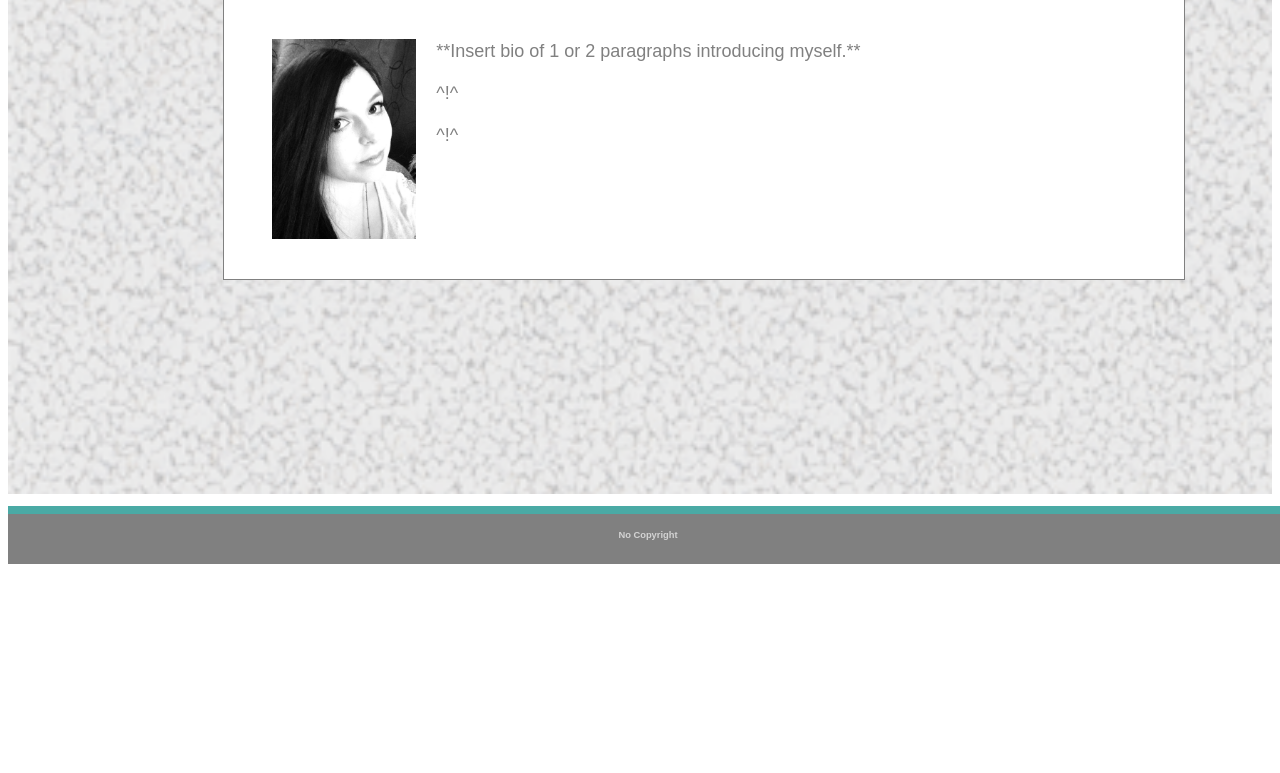
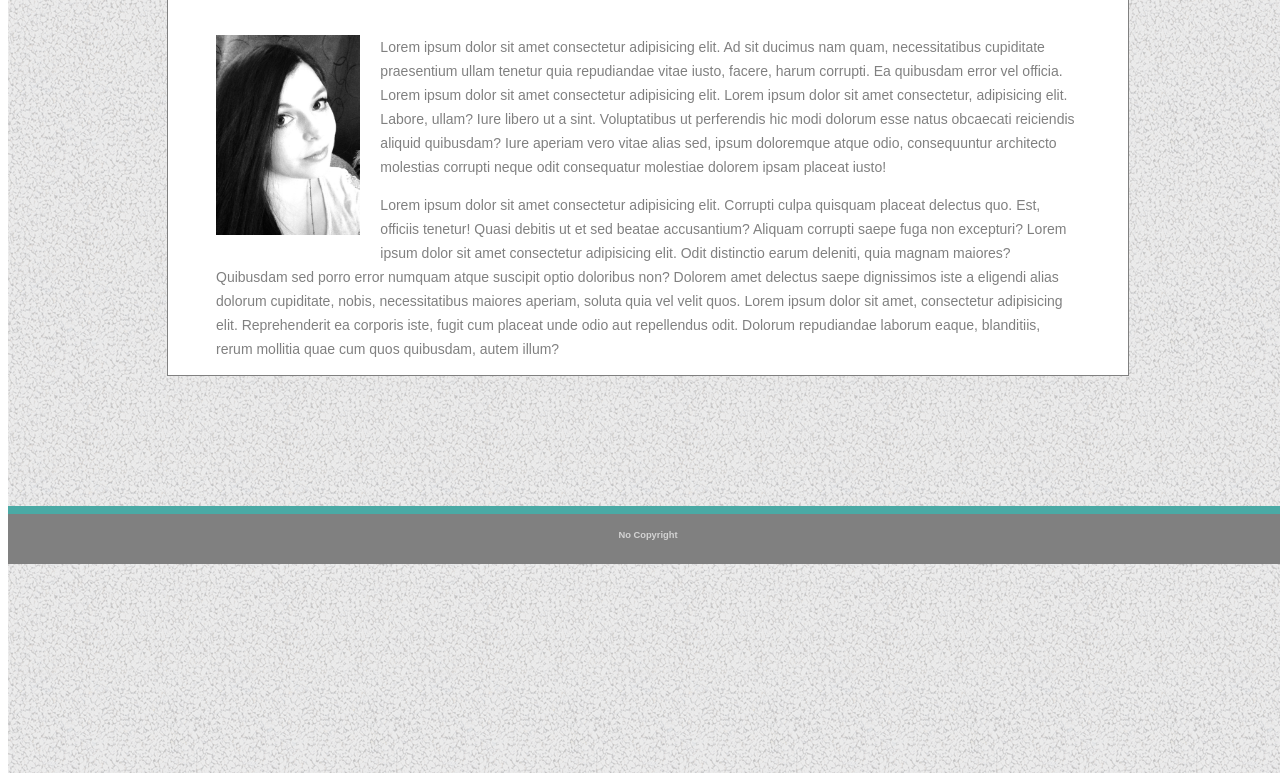
Before and after one commit to DECronin/Basic-Portfolio, a plain HTML site: page index.html in a window 1280 px wide. Shown: the part 236-1009 px from the top of the page. Before the commit the page ends 800 px from the top, so only its background shows below. Drawn offline with Linux system fonts and the light colour scheme.

Commit message:
lorem in place of bio and semi-finalized details in all files

```diff
--- a/assets/css/style.css
+++ b/assets/css/style.css
@@ -55,21 +55,20 @@ a{
     background-image: url(../images/gravel.png);
     background-repeat: repeat;
     border-top: 2px solid grey;
-    background-size: cover;
+    background-size: auto;
+    width: 100vw;
     position: sticky;
-    min-height: 90vh;
+    height: 125vh;
 }
 .container{
     width: 960px;
     height: auto;
-    margin: 130px 0 0 17%;
-    padding-bottom: 25px;
+    margin: 130px auto;
     background-color: white;
     font-size: 18px;
     border: 1px solid grey;
     overflow: auto;
 }
-
 h2{
     color: #4aaaa5;
     padding-top: 30px;
@@ -86,6 +85,7 @@ h2{
     font-family: Arial, Helvetica, 'Helvetica Neue', sans-serif;
     color: grey;
     margin-right: auto;
+    font-size: 14px;
 }
 #contact-info{
     width: 90%;
@@ -116,6 +116,7 @@ button{
     height: 27px;
     text-align: center;
     font-size: 17px;
+    margin: 10px;
 }
 form{
     padding-top: 5px;
--- a/index.html
+++ b/index.html
@@ -12,8 +12,8 @@
         <h1>Dana Cronin</h1>
         <div class="links">
             <a href="index.html" id="top-right">About</a>
-            <a href="portfolio.html"id="top-right">Portfolio</a>
-            <a href="contact.html"id="top-right">Contact</a>
+            <a href="portfolio.html" id="top-right">Portfolio</a>
+            <a href="contact.html" id="top-right">Contact</a>
         </div>
     </header>
     <div class="center-section">
@@ -22,15 +22,29 @@
             <br />
             <div id="main-bio">
                 <img src="assets/images/image.jpeg" alt="profile-picture" id="bio-image" height="200px">
-                <p>**Insert bio of 1 or 2 paragraphs introducing myself.**</p>
-                <p>^!^</p>
-                <p>^!^</p>
-                <br /> <!--filler until bio is satisfactorily finished-->
+                <p>Lorem ipsum dolor sit amet consectetur adipisicing elit. Ad sit ducimus nam quam, necessitatibus
+                    cupiditate praesentium ullam tenetur quia repudiandae vitae iusto, facere, harum corrupti. Ea
+                    quibusdam error vel officia. Lorem ipsum dolor sit amet consectetur adipisicing elit. Lorem ipsum
+                    dolor sit amet consectetur, adipisicing elit. Labore, ullam? Iure libero ut a sint. Voluptatibus ut
+                    perferendis hic modi dolorum esse natus obcaecati reiciendis aliquid quibusdam? Iure aperiam
+                    vero vitae alias sed, ipsum doloremque atque odio, consequuntur architecto molestias corrupti neque
+                    odit consequatur molestiae dolorem ipsam placeat iusto!</p>
+                <p>Lorem ipsum dolor sit amet consectetur adipisicing elit. Corrupti culpa quisquam placeat delectus
+                    quo. Est, officiis tenetur! Quasi debitis ut et sed beatae accusantium? Aliquam corrupti saepe fuga
+                    non excepturi? Lorem ipsum dolor sit amet consectetur adipisicing elit. Odit distinctio earum
+                    deleniti, quia magnam maiores? Quibusdam sed porro error numquam atque suscipit optio doloribus non?
+                    Dolorem amet delectus saepe dignissimos iste a eligendi alias dolorum cupiditate, nobis,
+                    necessitatibus maiores aperiam, soluta quia vel velit quos. Lorem ipsum dolor sit amet, consectetur
+                    adipisicing elit. Reprehenderit ea corporis iste, fugit cum placeat unde odio aut repellendus odit.
+                    Dolorum repudiandae laborum eaque, blanditiis, rerum mollitia quae cum quos quibusdam, autem illum?
+                </p>
+                <!--filler until bio is satisfactorily finished-->
             </div>
         </div>
     </div>
 </body>
-    <footer>
-        <h3>No Copyright</h3>
-    </footer>
+<footer>
+    <h3>No Copyright</h3>
+</footer>
+
 </html>
```
Also changed, not shown: contact.html (+0 -1 lines).
